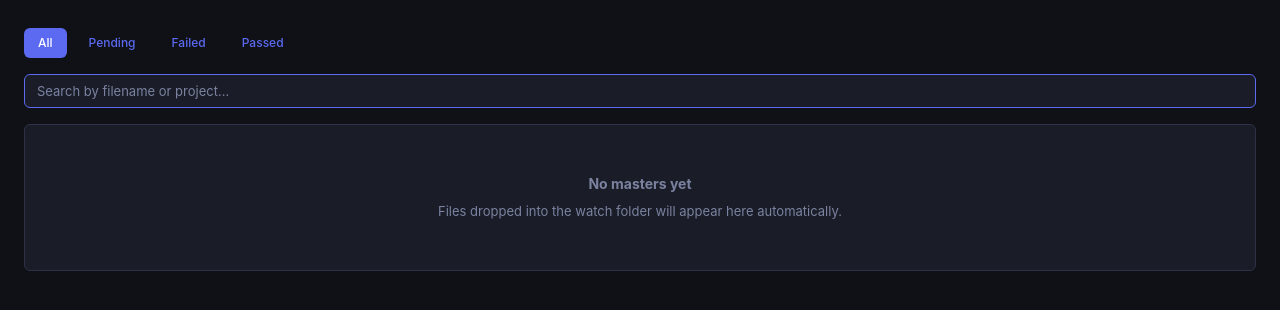
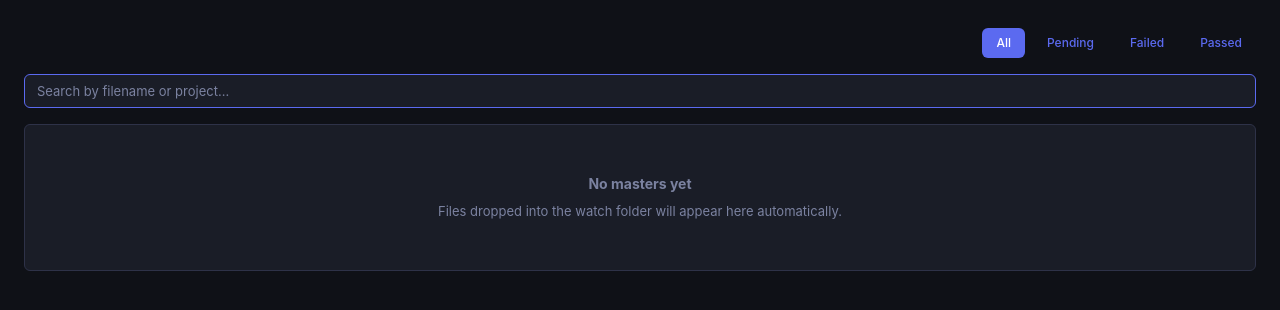
Before and after one commit to ianfvfx/qcgate, a FastAPI app: template qcgate/web/templates/dashboard.html in a window 1280 px wide. Shown: the part 52-362 px from the top of the page. Run offline with FastAPI, Linux system fonts and the light colour scheme; the template is opened without the code that fills it, so the values that code supplies are empty; parts of the project's set-up code (start-up, migrations or seed data) failed here and were passed over; some libraries are stand-ins or nearby versions.

Commit message:
Align dashboard filter buttons to the right
Co-Authored-By: Claude Sonnet 4.6 <noreply@anthropic.com>

```diff
--- a/qcgate/web/templates/dashboard.html
+++ b/qcgate/web/templates/dashboard.html
@@ -9,7 +9,7 @@
 </div>
 {% endif %}
 
-<div style="display:flex;align-items:center;gap:8px;margin-bottom:16px;flex-wrap:wrap;">
+<div style="display:flex;align-items:center;gap:8px;margin-bottom:16px;flex-wrap:wrap;justify-content:flex-end;">
     <a href="/?q={{ search }}" class="btn {% if not status_filter %}btn-primary{% else %}btn-secondary{% endif %}">All</a>
     <a href="/?filter=pending&q={{ search }}" class="btn {% if status_filter == 'pending' %}btn-primary{% else %}btn-secondary{% endif %}">Pending</a>
     <a href="/?filter=failed&q={{ search }}" class="btn {% if status_filter == 'failed' %}btn-primary{% else %}btn-secondary{% endif %}">Failed</a>
```
